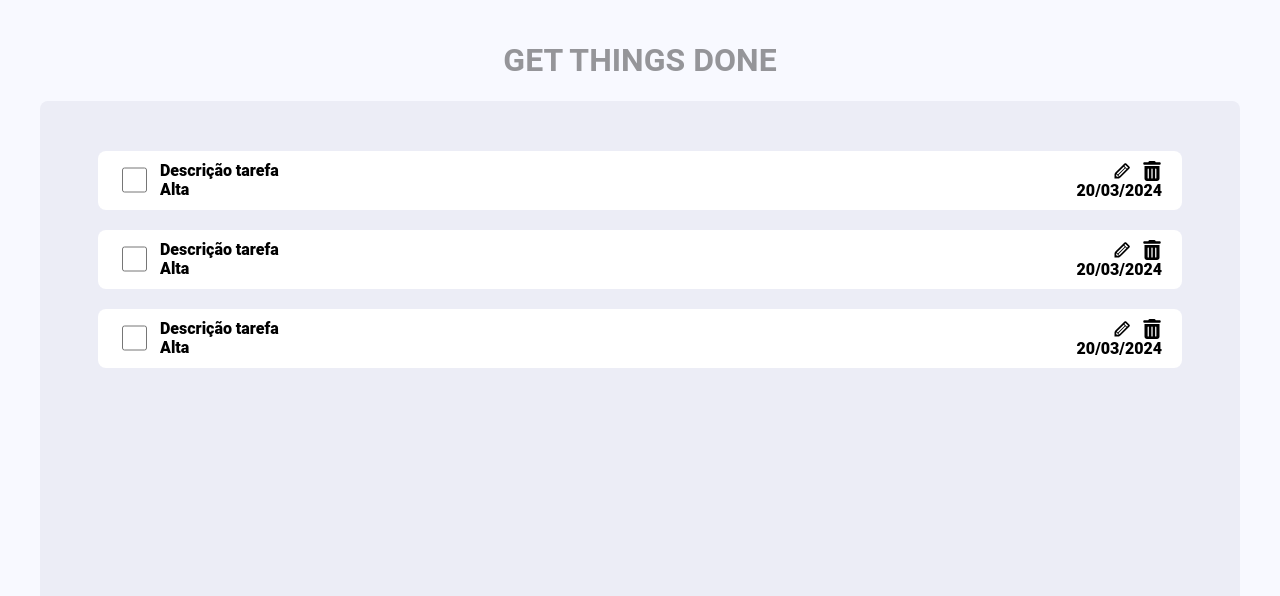
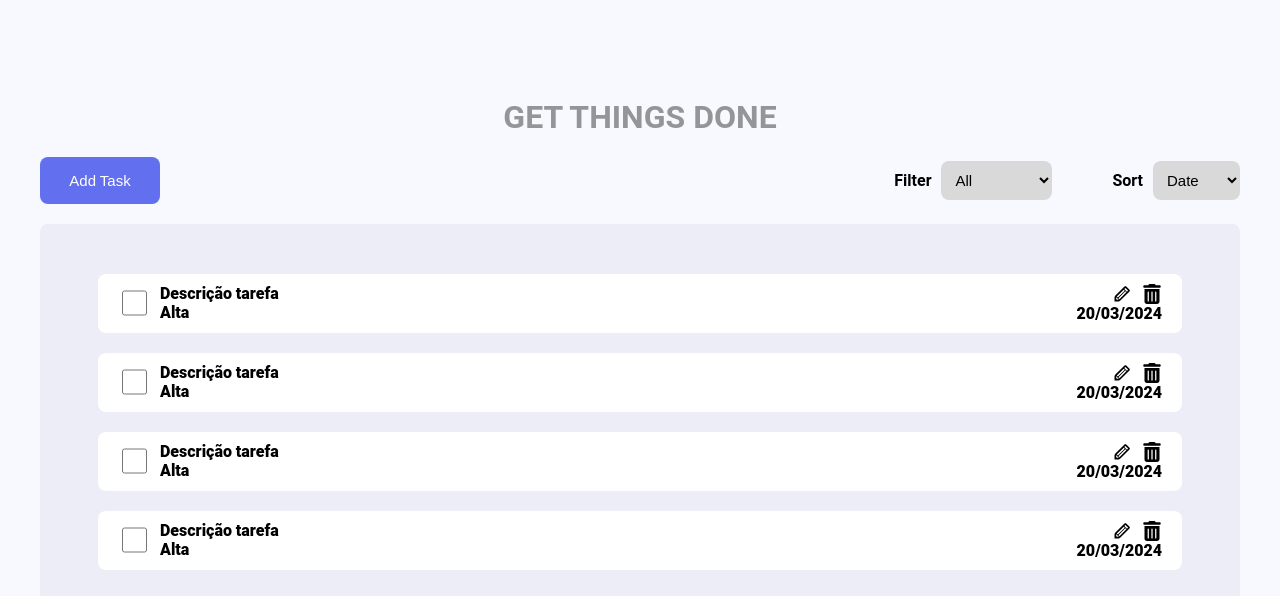
Before and after one commit to breno-gabriel/Simple-To-do-list, a React (Vite) app: page / in a window 1280 px wide. Shown: the top 596 px of the page. Built offline with nearby package versions, Linux system fonts and the light colour scheme.

Commit message:
feat: adding the menu filtes

```diff
--- a/src/App.css
+++ b/src/App.css
@@ -8,6 +8,10 @@ body {
 
   background-color: #F8F9FF;
   margin: 0;
+  min-height: 100vh;
+  display: flex;
+  flex-direction: column;
+  justify-content: center;
 
 }
 
@@ -17,3 +21,32 @@ h1 {
   text-align: center;
 
 }
+
+.menu {
+
+  display: flex;
+  justify-content: space-between;
+  margin-bottom: 20px;
+
+}
+
+.menu-filter {
+
+  display: flex;
+  align-items: center;
+  gap: 60px;
+}
+
+.menu-filter div {
+
+  display: flex;
+  align-items: center;
+  gap: 10px;
+
+}
+
+.menu-filter div span {
+
+  font-weight: 700;
+
+}
--- a/src/App.tsx
+++ b/src/App.tsx
@@ -7,8 +7,34 @@ function App() {
 
   return (
     <div className='app'>
+
       <h1>GET THINGS DONE</h1>
+
+      <div className='menu'>
+
+          <Button content='Add Task'></Button>
+          <div className='menu-filter'>
+
+            <div>
+
+              <span>Filter</span>
+              <DropDownMenu options={["All", "Finished", "Unfinished"]}></DropDownMenu>
+
+            </div>
+
+            <div>
+
+              <span>Sort</span>
+              <DropDownMenu options={["Date", "Priority"]}></DropDownMenu>
+
+            </div>
+
+          </div>
+
+      </div>
+
       <TaskList></TaskList>
+
     </div>
   )
 }
--- a/src/component/DropDownMenu/DropDownMenu.css
+++ b/src/component/DropDownMenu/DropDownMenu.css
@@ -3,7 +3,7 @@
     background-color:  #D9D9D9;
     border: none;
     border-radius: 8px;
-    padding: 15px;
+    padding: 10px;
     font-size: 15px;
 
 
--- a/src/component/TaskList/TaskList.css
+++ b/src/component/TaskList/TaskList.css
@@ -1,7 +1,7 @@
 .taskContainer {
 
     background-color: #ECEDF6;
-    height: 500px;
+    height: 400px;
     display: flex;
     flex-direction: column;
     align-items: center;
--- a/src/component/TaskList/TaskList.tsx
+++ b/src/component/TaskList/TaskList.tsx
@@ -10,6 +10,7 @@ const TaskList = (tasks : taskProps[]) => {
             <TaskCard></TaskCard>
             <TaskCard></TaskCard>
             <TaskCard></TaskCard>
+            <TaskCard></TaskCard>
         </div>
 
     );
```
